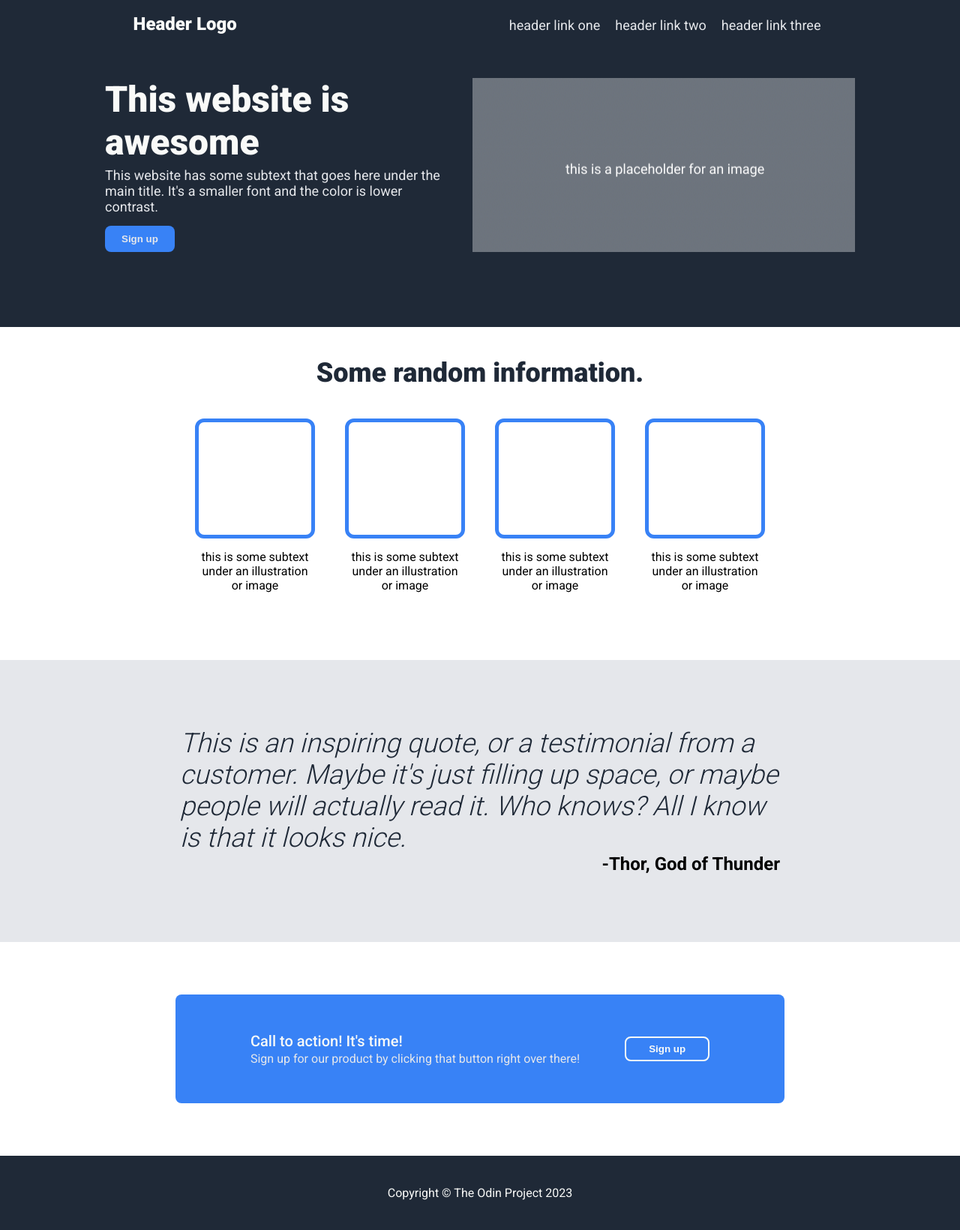
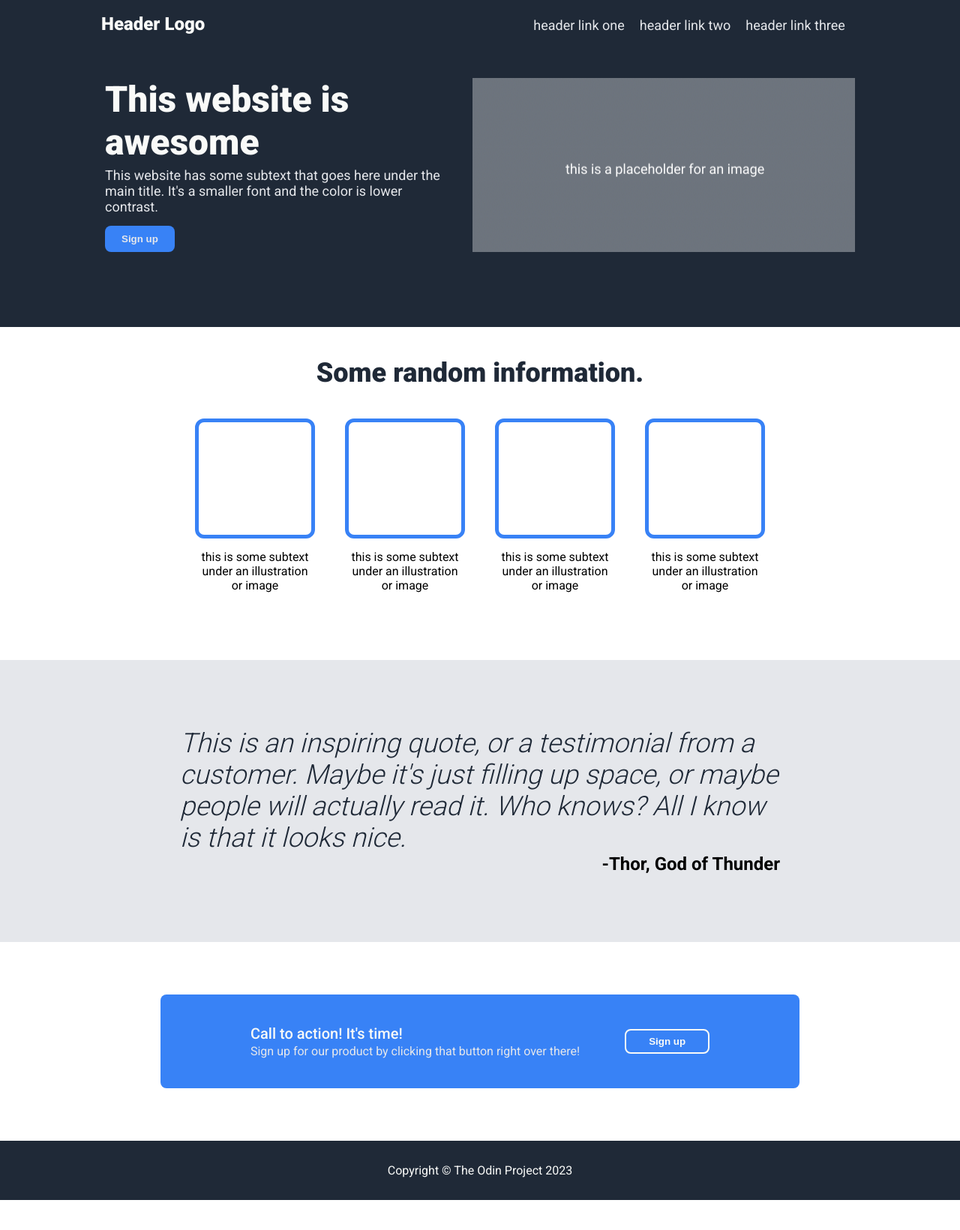
Before and after one commit to lingvvarm/landing-page-odin, a plain HTML site: page index.html in a window 1280 px wide. Shown: the whole page at 75% size. After the commit the page ends 1600 px from the top, so only its background shows below. Drawn offline with Linux system fonts and the light colour scheme.

Commit message:
Fix logo allignment

```diff
--- a/index.html
+++ b/index.html
@@ -13,13 +13,11 @@
     <header>
         <div class="my-nav">
             <div class="logo">Header Logo</div>
-            <div>
                 <ul class="header-links">
                     <li><a href="#" class="header-link">header link one</a></li>
                     <li><a href="#" class="header-link">header link two</a></li>
                     <li><a href="#" class="header-link">header link three</a></li>
                 </ul>
-            </div>
         </div>
         <div class="hero-list">
             <div class="hero-content">
--- a/style.css
+++ b/style.css
@@ -27,7 +27,7 @@ header {
     font-size: 24px;
     color: #f9faf8;
     font-weight: 800;
-    padding: 18px 10px;
+    padding: 18px 0px;
 }
 
 .hero-text,
@@ -54,8 +54,9 @@ header {
 
 .my-nav {
     display: flex;
-    justify-content: space-around;
+    justify-content: center;
     align-items: baseline;
+    gap: 420px;
 }
 
 .header-links {
@@ -124,7 +125,6 @@ header {
     display: flex;
     flex-direction: column;
     align-items: center;
-    /* padding: 50px 0px; */
 }
 
 .blockquote-text {
@@ -161,7 +161,7 @@ p {
 
 .action-container {
     background-color: #3882f6;
-    padding: 50px 100px;
+    padding: 40px 120px;
     border-radius: 8px;
     display: flex;
     justify-content: space-around;
@@ -200,5 +200,14 @@ footer {
     align-items: center;
     background-color: #1f2937;
     color: #f9faf8;
-    padding: 40px 0px;
+    padding: 30px 0px;
 }
+
+img {
+    max-width: 100%;
+    max-height: 100%;
+}
+
+.fact-img {
+    overflow: hidden;
+}
```
